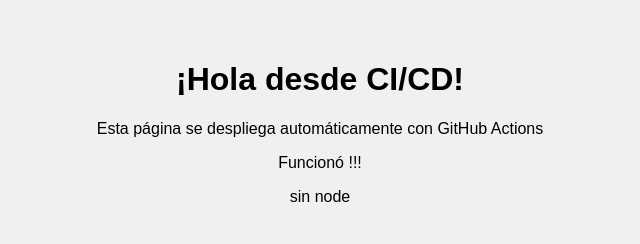
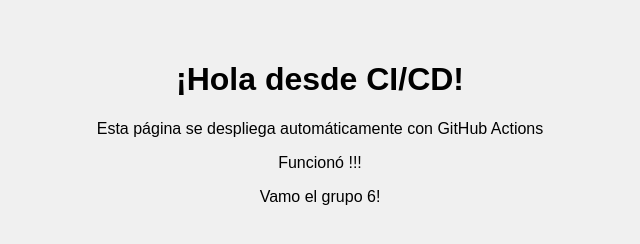
Before and after one commit to LuisAndaur/grupo_6_tp-cicd-vanguardia, a plain HTML site: page index.html in a window 1280 px wide. Shown: the full height of the page, 320-960 px from the left. Drawn offline with Linux system fonts and the light colour scheme.

Commit message:
[fix] Implementacion de action con exito

```diff
--- a/index.html
+++ b/index.html
@@ -9,7 +9,7 @@
   <h1>¡Hola desde CI/CD!</h1>
   <p>Esta página se despliega automáticamente con GitHub Actions</p>
   <p>Funcionó !!!</p>
-  <p>sin node</p>
+  <p>Vamo  el grupo 6!</p>
   <script src="script.js"></script>
 </body>
 </html>
```
